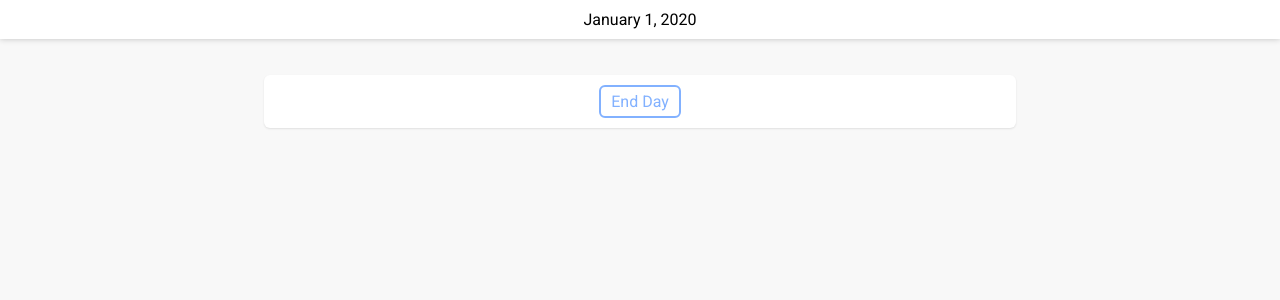
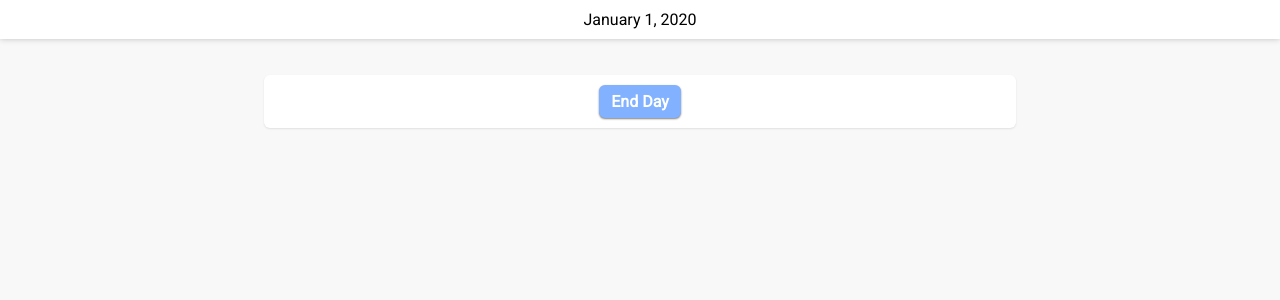
Before and after one commit to LKloosterman/simulife, an Angular app: page / in a window 1280 px wide. Shown: the top 300 px of the page. Built offline with nearby package versions, Linux system fonts and the light colour scheme.

Commit message:
Change button styling to make it stand out more

```diff
--- a/src/app/dashboard/dashboard.component.scss
+++ b/src/app/dashboard/dashboard.component.scss
@@ -1,18 +1,18 @@
 #end_day_button {
-  background: #FFFFFF;
+  background: #82B1FF;
+  color: #FFFFFF;
   border: 2px solid #82B1FF;
   padding: 5px 10px;
   font-family: "Roboto", sans-serif;
   font-size: 16px;
-  color: #82B1FF;
+  font-weight: bold;
   border-radius: 6px;
   outline: none;
+  box-shadow: 0 1px 2px #808080;
 }
 
 #end_day_button:hover {
-  background: #82B1FF;
-  color: #FFFFFF;
-  font-weight: bold;
+  cursor: pointer;
 }
 
 #end_day_button:active {
```
